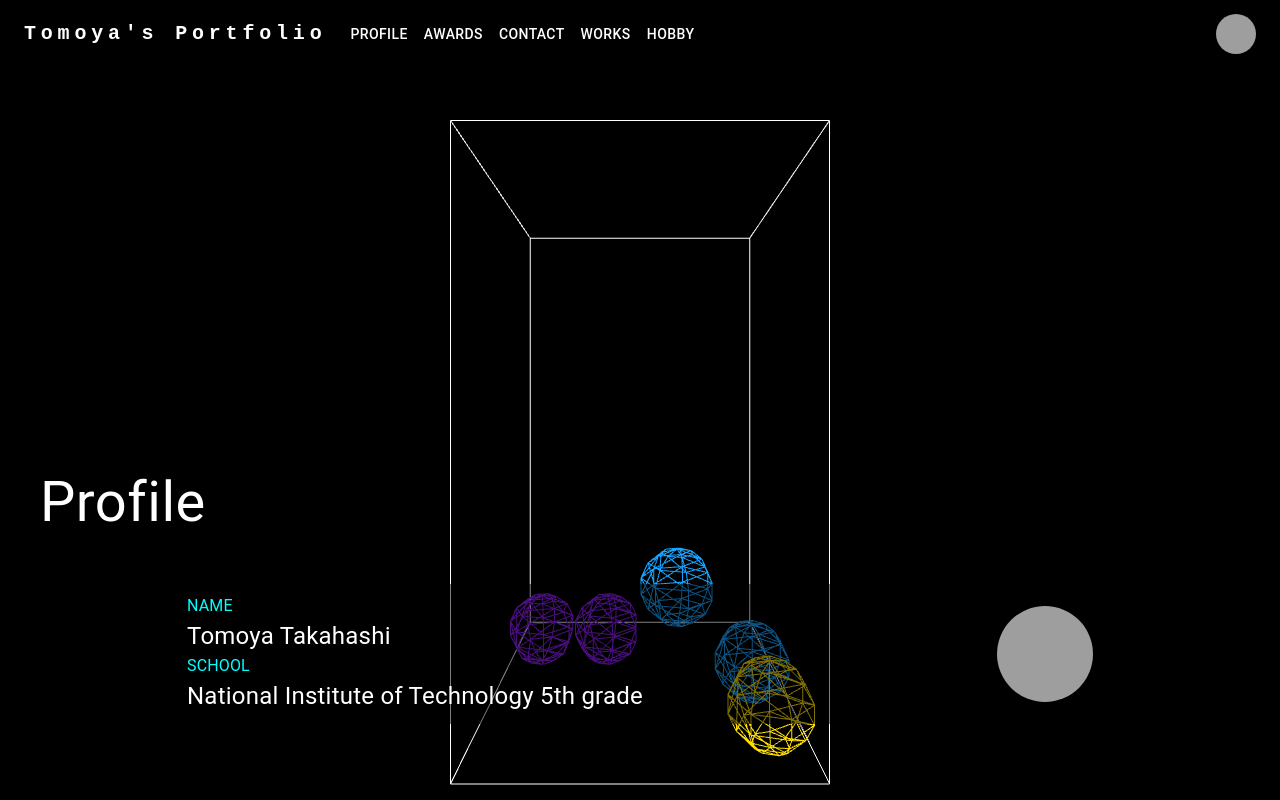
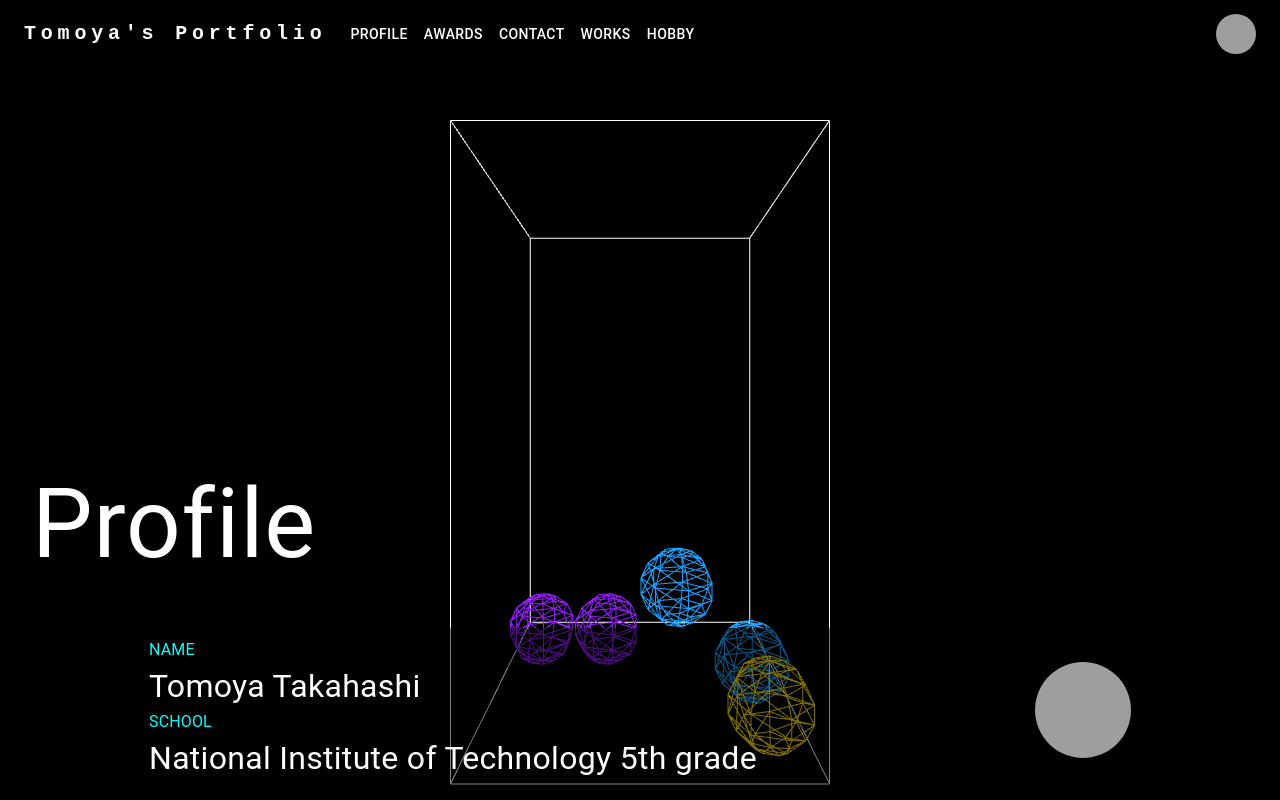
Before and after one commit to aoiacai/my_portfolio, a Next.js app: page / in a window 1280 px wide. Shown: the top 800 px of the page. Built offline with nearby package versions, Linux system fonts and the light colour scheme; grey boxes are pictures that could not be loaded.

Commit message:
Update Profile.tsx

```diff
--- a/app/components/Profile.tsx
+++ b/app/components/Profile.tsx
@@ -6,18 +6,18 @@ import { Avatar, Link, Typography } from '@mui/material';
 const Profile: React.FC = () => {
     return (
         <div className='profile' id='profile' style={{ paddingTop: '20px' }}>
-            <Typography style={{ fontSize: '7vh', padding: '5vh' }}>Profile</Typography>
+            <Typography style={{ fontSize: '12vmin', padding: '4vmin' }}>Profile</Typography>
             <div className='text-area'>
                 <div className='text_and_icon'>
                     <div style={{ display: 'block' }}>
                         <Typography style={{ fontSize: '2vh', color: 'cyan' }}>NAME</Typography>
-                        <Typography style={{ fontSize: '3vh' }}>Tomoya Takahashi</Typography>
+                        <Typography style={{ fontSize: '4vmin' }}>Tomoya Takahashi</Typography>
                         <Typography style={{ fontSize: '2vh', color: 'cyan' }}>SCHOOL</Typography>
-                        <Typography style={{ fontSize: '3vh' }}>National Institute of Technology 5th grade</Typography>
+                        <Typography style={{ fontSize: '4vmin' }}>National Institute of Technology 5th grade</Typography>
                     </div>
 
                     <Link href="https://github.com/aoiacai" target="_blank" rel="noopener noreferrer">
-                        <Avatar style={{ height: '12vh', width: '12vh' }} alt="aoiacai" src="https://github.com/aoiacai.png" />
+                        <Avatar style={{ height: '12vmin', width: '12vmin' }} alt="aoiacai" src="https://github.com/aoiacai.png" />
                     </Link>
                 </div>
             </div>
```
